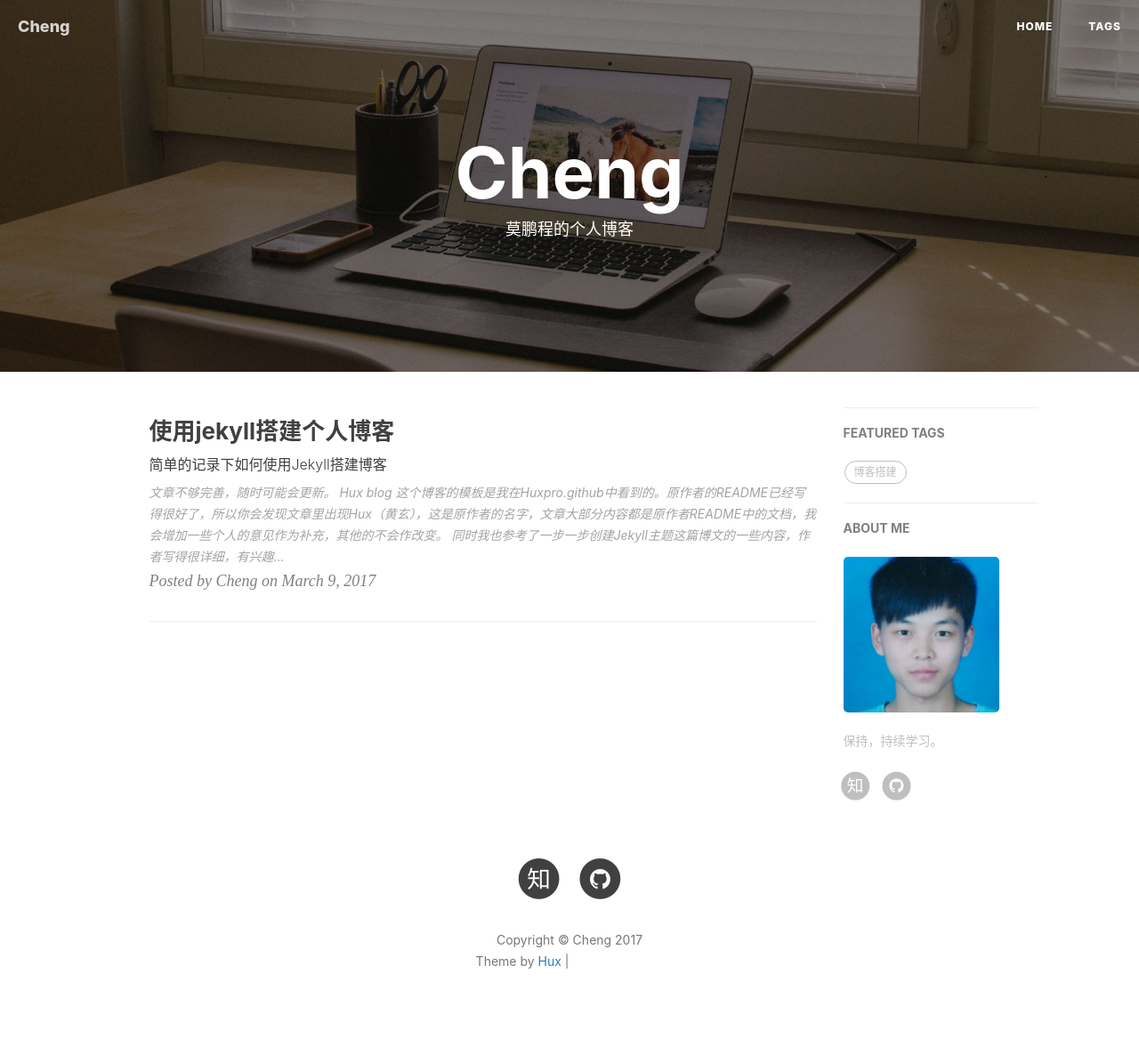
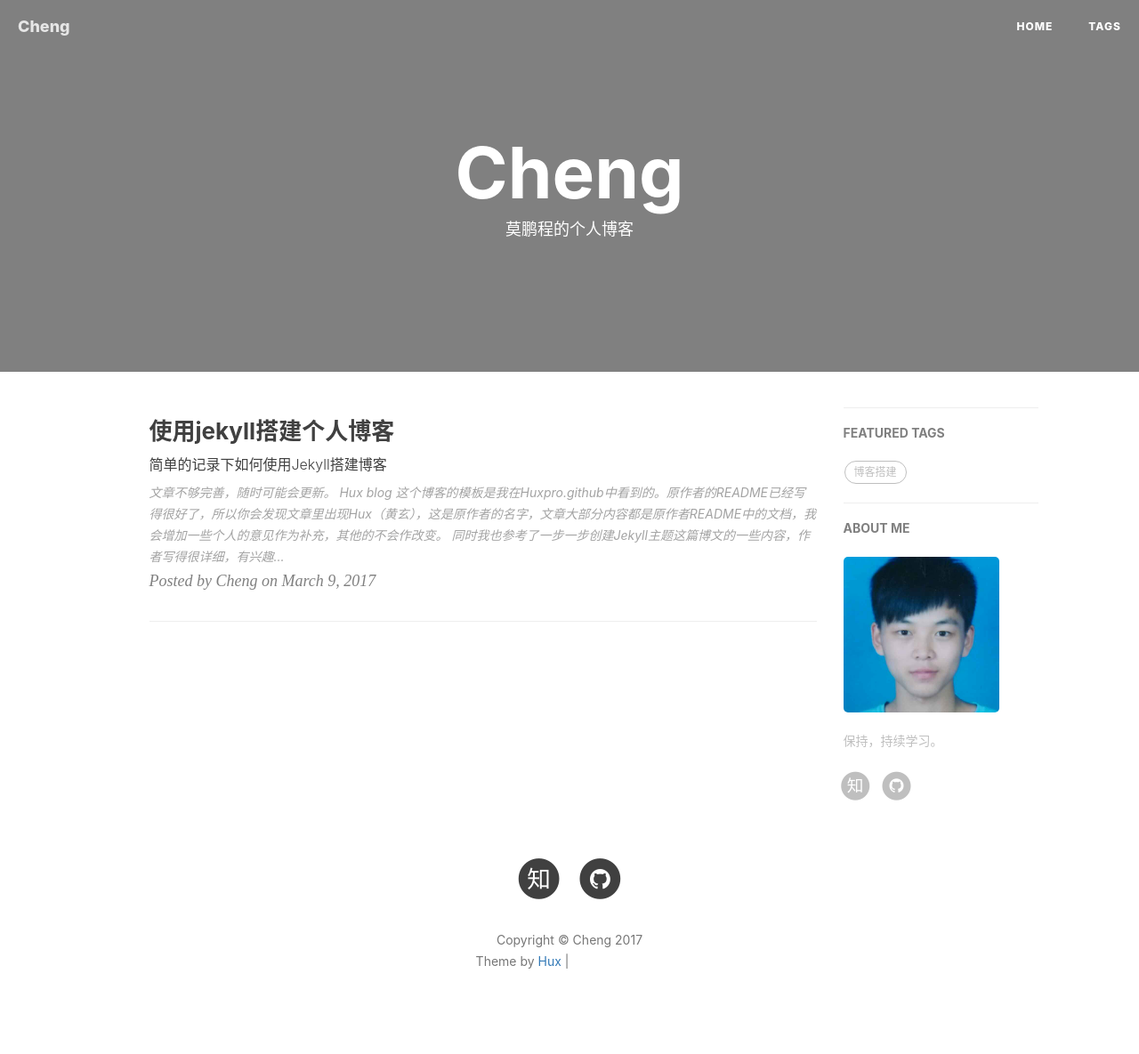
Before and after one commit to Cheng-Ya/Cheng-Ya.github.io, a Jekyll site: the page built from index.html, in a window 1280 px wide. Shown: the whole page at 89% size. Built offline with Jekyll 4.4.1, drawn with Linux system fonts in a browser that asks for light colours; nearby versions of some CDN libraries; the list of posts is cut into pages by our own code; comment, search, counter and statistics services are not loaded; grey boxes are pictures that could not be loaded.

Commit message:
add CDN for bg

```diff
--- a/_config.yml
+++ b/_config.yml
@@ -1,7 +1,7 @@
 # Site settings
 title: Cheng
 SEOTitle: 莫鹏程的个人博客 | Cheng
-header-img: img/home-bg.jpg
+header-img: http://omkrno85z.bkt.clouddn.com/home-bg.jpg
 email: 13006335056@163.com
 description: "莫鹏程的个人博客"
 keyword: ""
--- a/_posts/2017-03-09-jekyll-note.markdown
+++ b/_posts/2017-03-09-jekyll-note.markdown
@@ -4,7 +4,7 @@
 subtitle:   "简单的记录下如何使用Jekyll搭建博客"
 date:       2017-03-09
 author:     "Cheng"
-header-img: "img/post-bg-about Jekyll.jpg"
+header-img: "http://omkrno85z.bkt.clouddn.com/post-bg-about%20Jekyll.jpg"
 tags:
     - 博客搭建
 ---
```
